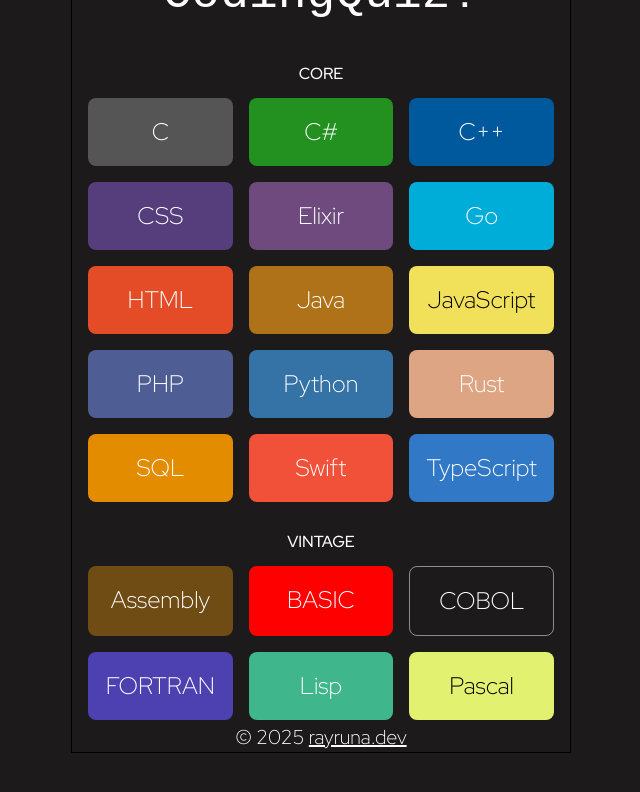
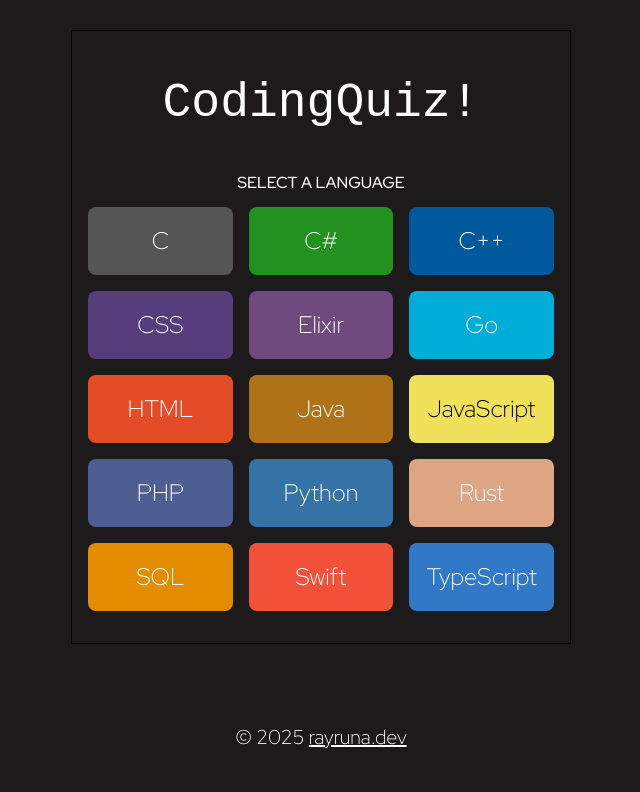
Before and after one commit to leon-luna-ray/coding-quiz, a React (Vite) app in the folder client/: page / in a window 1280 px wide. Shown: the top 792 px of the page, without its empty margins (319-959 px from the left). Built offline with nearby package versions, Linux system fonts and the light colour scheme; no server answers; a web font is replaced by a local one.

Commit message:
add vintage languages

```diff
--- a/client/src/views/Start.jsx
+++ b/client/src/views/Start.jsx
@@ -10,7 +10,7 @@ const Start = () => {
         </div>
         <div className="flex flex-col w-full">
 
-          <h2 className='label-text !leading-[300%] text-center'>Core</h2>
+          <h2 className='label-text !leading-[300%] text-center'>Select a language</h2>
           <div className='w-full grid grid-cols-3 gap-4'>
             <Link className='btn c' to='/quiz/c'>C</Link>
             <Link className='btn csharp' to='/quiz/csharp'>C#</Link>
@@ -29,7 +29,7 @@ const Start = () => {
             <Link className='btn typescript' to='/quiz/typescript'>TypeScript</Link>
           </div>
         </div>
-        <div className="flex flex-col w-full">
+        {/* <div className="flex flex-col w-full">
           <h2 className='label-text !leading-[300%] text-center'>Vintage</h2>
           <div className='w-full grid grid-cols-3 gap-4'>
             <Link className='btn assembly' to='/quiz/assembly'>Assembly</Link>
@@ -39,7 +39,7 @@ const Start = () => {
             <Link className='btn lisp' to='/quiz/common-lisp'>Lisp</Link>
             <Link className='btn pascal' to='/quiz/pascal'>Pascal</Link>
           </div>
-        </div>
+        </div> */}
       </div>
 
       {/* <div className="flex-col-2">
```
